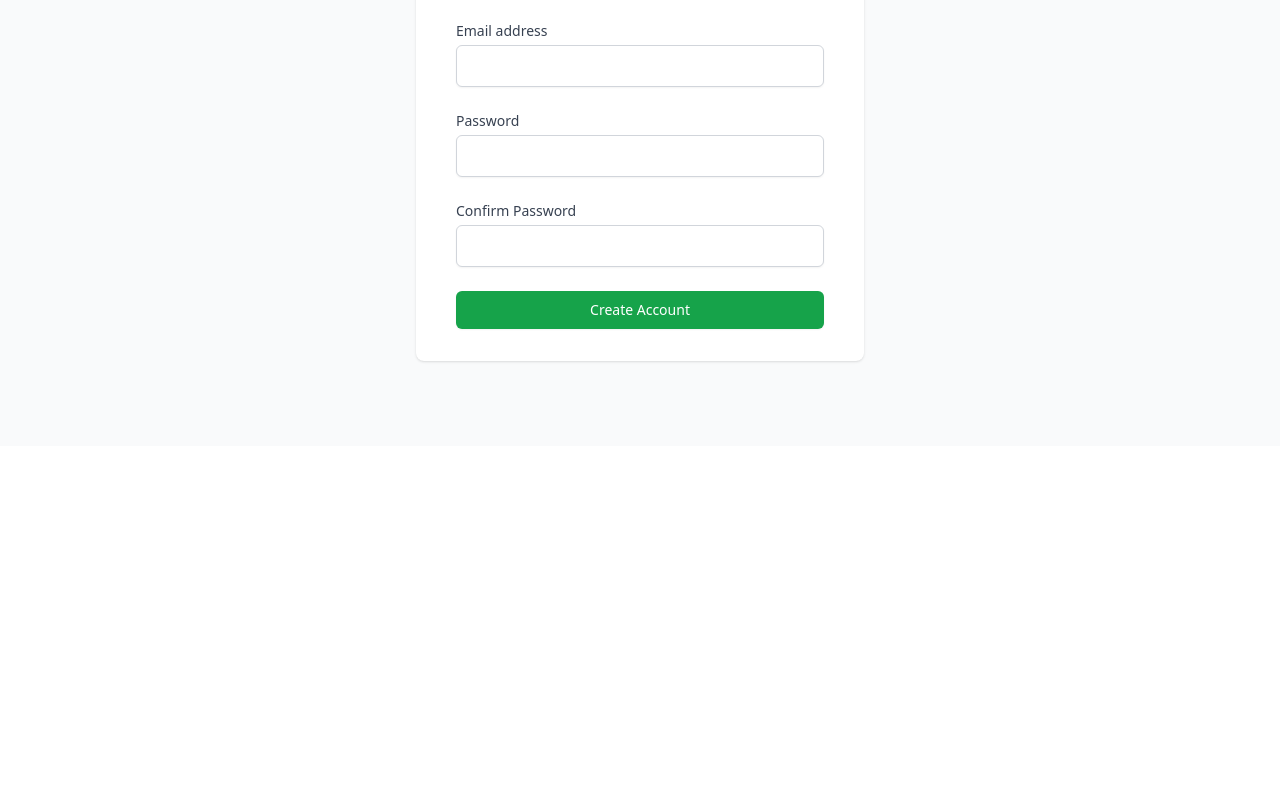
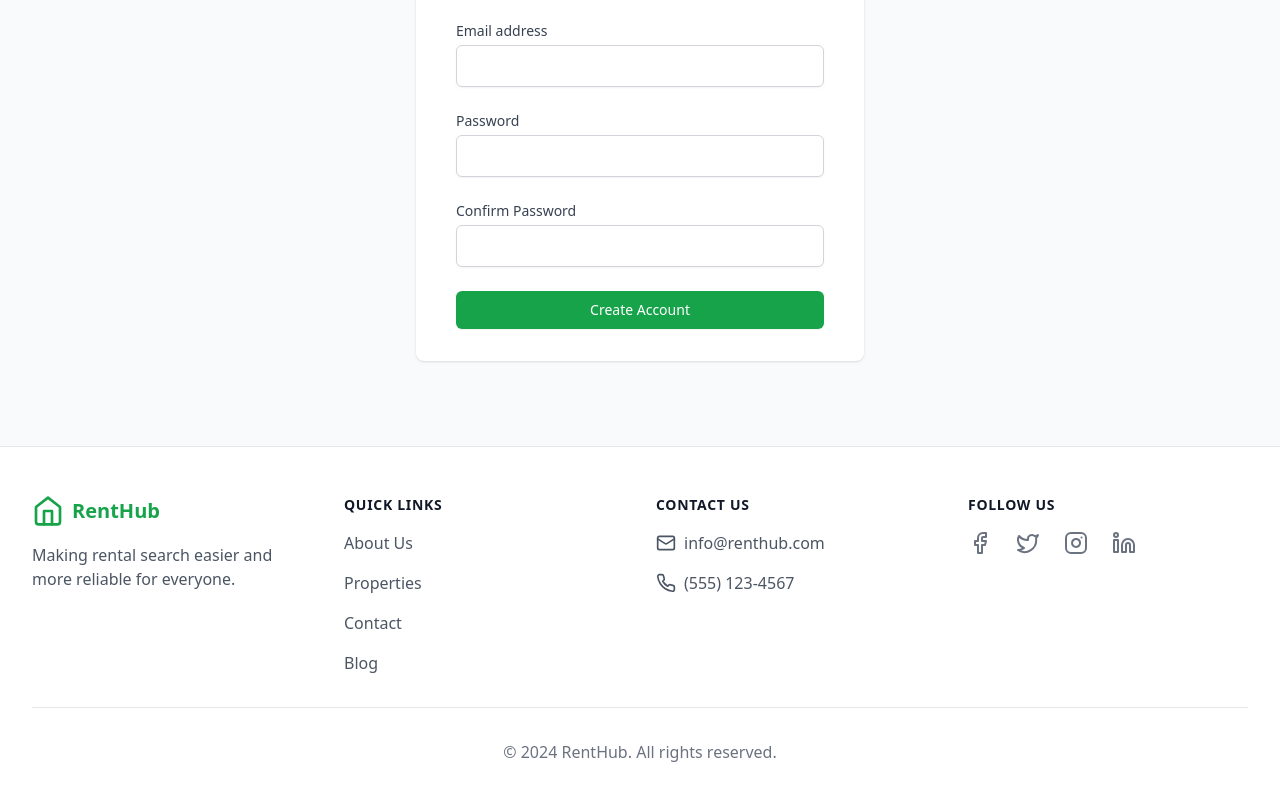
Before and after one commit to atanga2024/RENTHUB, a React (Vite) app: page /signup in a window 1280 px wide. Shown: the part 354-1154 px from the top of the page. Before the commit the page ends 800 px from the top, so only its background shows below. Built offline with nearby package versions, Linux system fonts and the light colour scheme.

Commit message:
updated and added the footer

```diff
--- a/src/App.tsx
+++ b/src/App.tsx
@@ -1,5 +1,6 @@
 import { BrowserRouter as Router, Routes, Route } from 'react-router-dom';
 import Navbar from './components/Navbar';
+import Footer from './components/Footer';
 import Home from './pages/Home';
 import Login from './pages/Login';
 import SignUp from './pages/SignUp';
@@ -14,6 +15,7 @@ function App() {
           <Route path="/login" element={<Login />} />
           <Route path="/signup" element={<SignUp />} />
         </Routes>
+        <Footer />
       </div>
     </Router>
   );
--- /dev/null
+++ b/src/components/Footer.jsx
@@ -0,0 +1,76 @@
+
+
+import { Home, Mail, Phone, Facebook, Twitter, Instagram, Linkedin } from 'lucide-react';
+import { Link } from 'react-router-dom';
+
+export default function Footer() {
+  return (
+    <footer className="bg-white border-t">
+      <div className="max-w-7xl mx-auto px-4 sm:px-6 lg:px-8 py-12">
+        <div className="grid grid-cols-1 md:grid-cols-4 gap-8">
+          {/* Company Info */}
+          <div>
+            <Link to="/" className="flex items-center">
+              <Home className="h-8 w-8 text-green-600" />
+              <span className="ml-2 text-xl font-bold text-green-600">RentHub</span>
+            </Link>
+            <p className="mt-4 text-gray-600">
+              Making rental search easier and more reliable for everyone.
+            </p>
+          </div>
+
+          {/* Quick Links */}
+          <div>
+            <h3 className="text-sm font-semibold text-gray-900 tracking-wider uppercase">Quick Links</h3>
+            <ul className="mt-4 space-y-4">
+              {['About Us', 'Properties', 'Contact', 'Blog'].map((item) => (
+                <li key={item}>
+                  <a href="#" className="text-gray-600 hover:text-green-600">
+                    {item}
+                  </a>
+                </li>
+              ))}
+            </ul>
+          </div>
+
+          {/* Contact Info */}
+          <div>
+            <h3 className="text-sm font-semibold text-gray-900 tracking-wider uppercase">Contact Us</h3>
+            <ul className="mt-4 space-y-4">
+              <li className="flex items-center text-gray-600">
+                <Mail className="h-5 w-5 mr-2" />
+                info@renthub.com
+              </li>
+              <li className="flex items-center text-gray-600">
+                <Phone className="h-5 w-5 mr-2" />
+                (555) 123-4567
+              </li>
+            </ul>
+          </div>
+
+          {/* Social Links */}
+          <div>
+            <h3 className="text-sm font-semibold text-gray-900 tracking-wider uppercase">Follow Us</h3>
+            <div className="mt-4 flex space-x-6">
+              {[Facebook, Twitter, Instagram, Linkedin].map((Icon, index) => (
+                <a
+                  key={index}
+                  href="#"
+                  className="text-gray-500 hover:text-green-600"
+                >
+                  <Icon className="h-6 w-6" />
+                </a>
+              ))}
+            </div>
+          </div>
+        </div>
+
+        <div className="mt-8 pt-8 border-t border-gray-200">
+          <p className="text-center text-gray-500">
+            © {new Date().getFullYear()} RentHub. All rights reserved.
+          </p>
+        </div>
+      </div>
+    </footer>
+  );
+}
```
